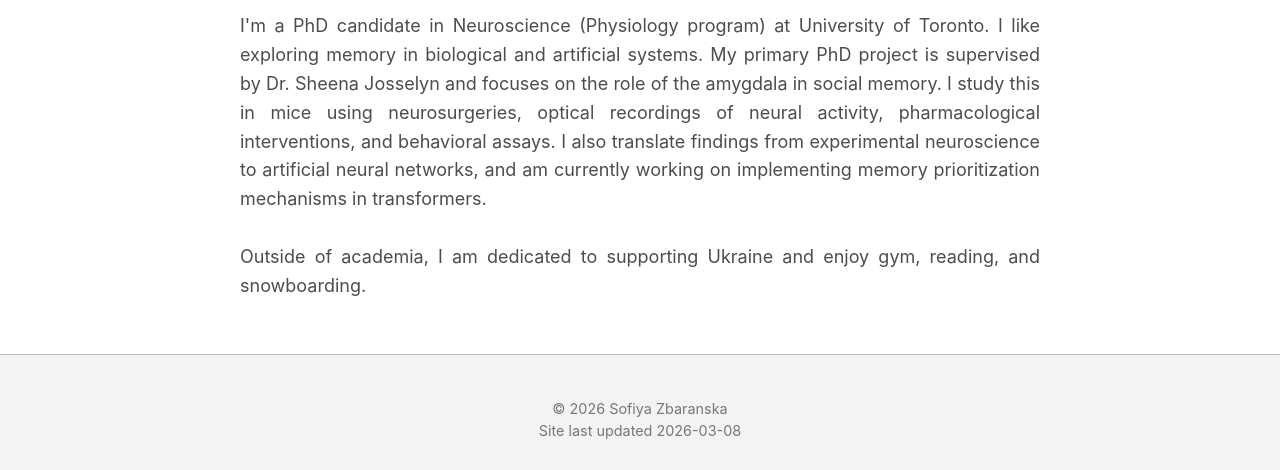
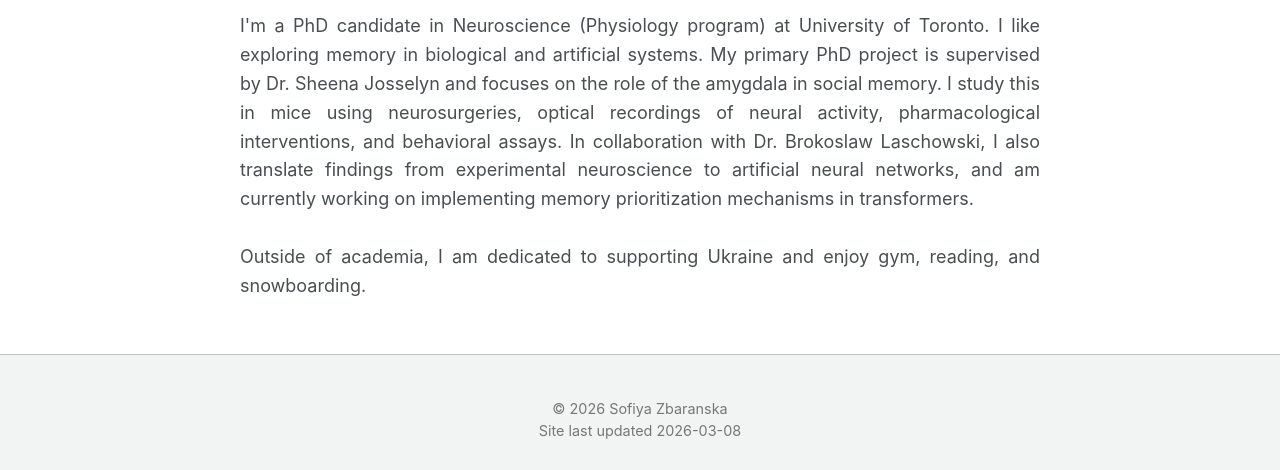
Before and after one commit to neur1s/neur1s.github.io, a Jekyll site: the page built from _pages/about.md, in a window 1280 px wide and 947 px high, cut to the strip 477-947 px from the top of the window. Built offline with Jekyll 4.4.1, drawn with Linux system fonts in a browser that asks for light colours; some web fonts are replaced; a script bundle is joined from its source files by our own code; library files that are not in the unit come from our copies.

Commit message:
Update about.md

```diff
--- a/_pages/about.md
+++ b/_pages/about.md
@@ -22,7 +22,7 @@ author_profile: false
   </div>
 
   <div style="font-size: 1em; line-height: 1.6; text-align: justify;">
-    I'm a PhD candidate in Neuroscience (Physiology program) at University of Toronto. I like exploring memory in biological and artificial systems. My primary PhD project is supervised by Dr. Sheena Josselyn and focuses on the role of the amygdala in social memory. I study this in mice using neurosurgeries, optical recordings of neural activity, pharmacological interventions, and behavioral assays. I also translate findings from experimental neuroscience to artificial neural networks, and am currently working on implementing memory prioritization mechanisms in transformers.
+    I'm a PhD candidate in Neuroscience (Physiology program) at University of Toronto. I like exploring memory in biological and artificial systems. My primary PhD project is supervised by Dr. Sheena Josselyn and focuses on the role of the amygdala in social memory. I study this in mice using neurosurgeries, optical recordings of neural activity, pharmacological interventions, and behavioral assays. In collaboration with Dr. Brokoslaw Laschowski, I also translate findings from experimental neuroscience to artificial neural networks, and am currently working on implementing memory prioritization mechanisms in transformers.
     <br><br>
     Outside of academia, I am dedicated to supporting Ukraine and enjoy gym, reading, and snowboarding.
   </div>
```
